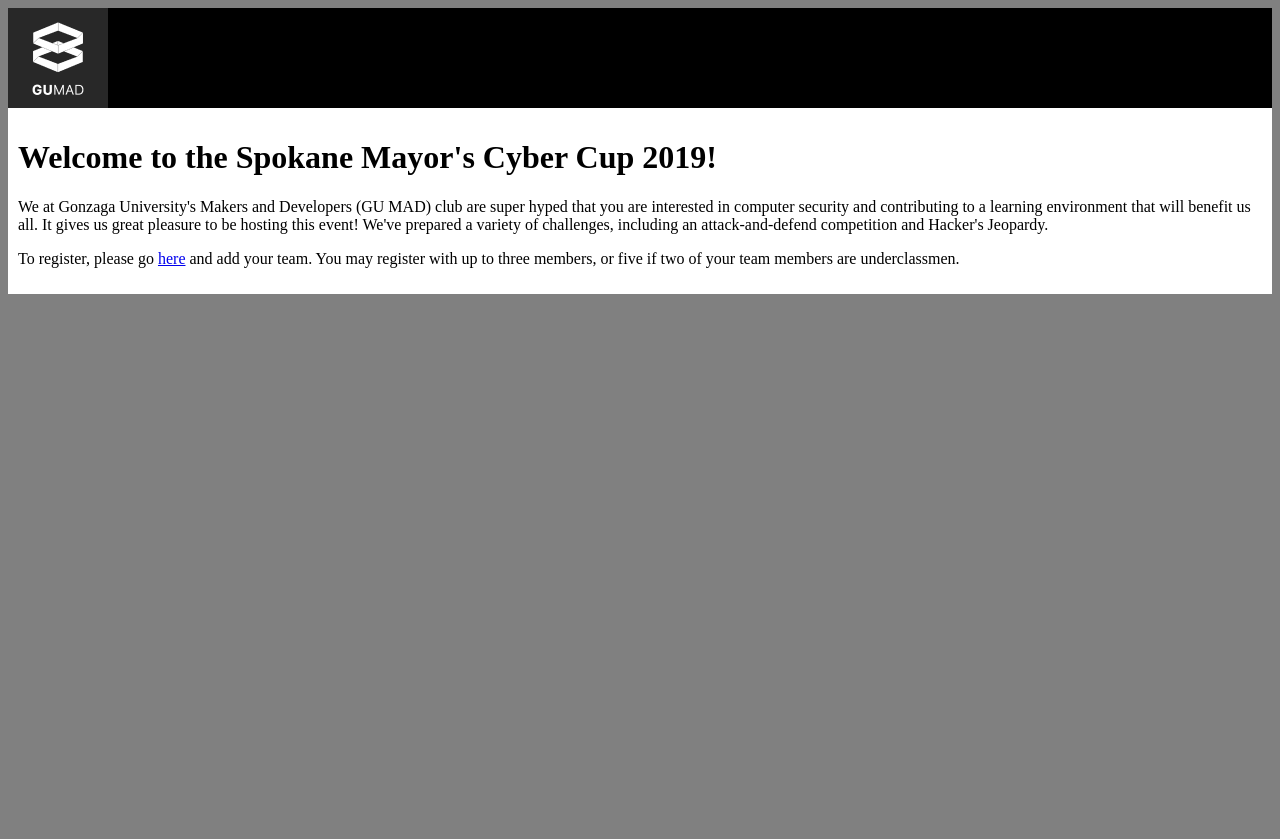
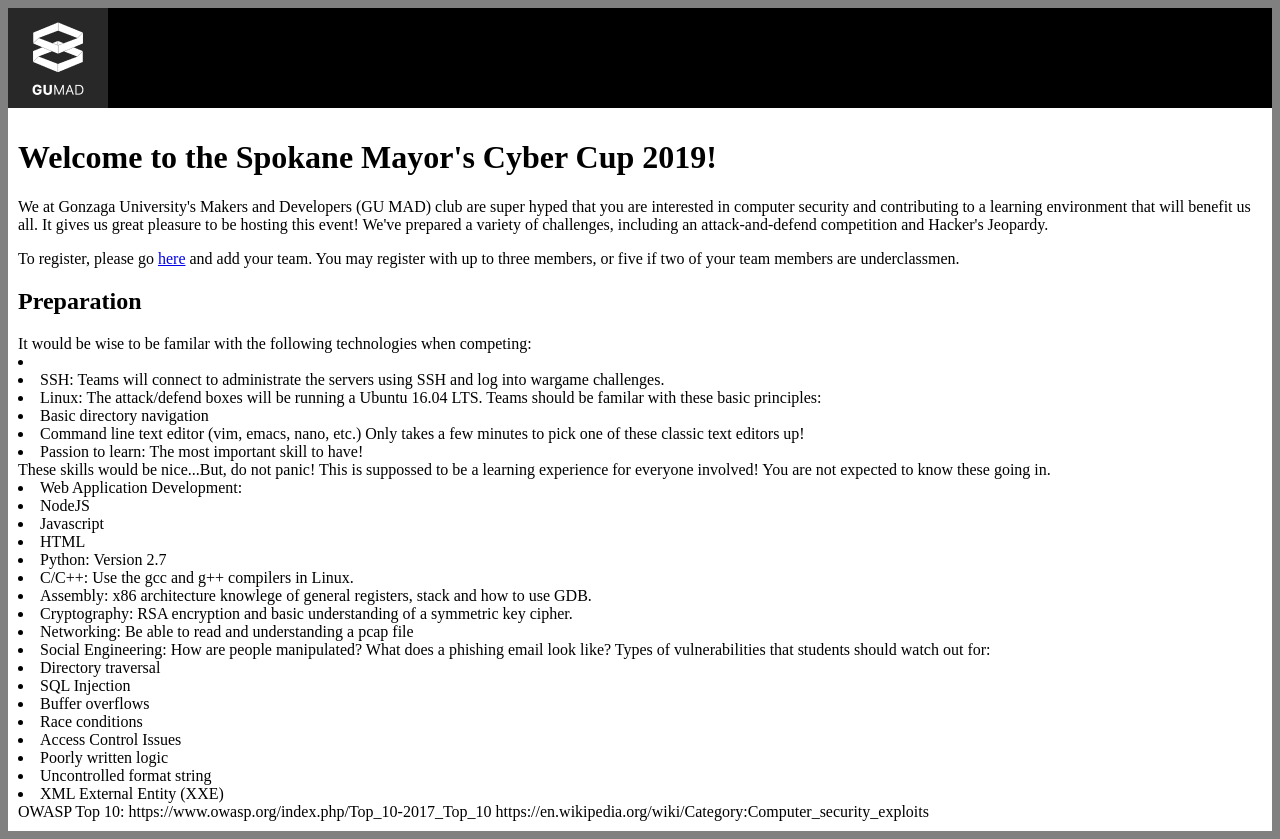
Before and after one commit to tmgreenside/GUMAD_CTF, a Django app: page / in a window 1280 px wide. Before the commit the page ends 294 px from the top, so only its background shows below. Run offline with Django 3.2, Linux system fonts and the light colour scheme.

Commit message:
Update index.html

```diff
--- a/GUMAD_CTF/CTF/templates/CTF/index.html
+++ b/GUMAD_CTF/CTF/templates/CTF/index.html
@@ -13,4 +13,42 @@ including an attack-and-defend competition and Hacker's Jeopardy.</p>
     may register with up to three members, or five if two of your team members
     are underclassmen.</p>
 
+<h2> Preparation </h2>
+ It would be wise to be familar with the following technologies when competing:
+ <li>
+	<li>SSH: Teams will connect to administrate the servers using SSH and log into wargame challenges.</li>
+	<li> Linux: The attack/defend boxes will be running a Ubuntu 16.04 LTS. Teams should be familar with these basic principles:
+	<li> Basic directory navigation </li>
+	<li> Command line text editor (vim, emacs, nano, etc.) Only takes a few minutes to pick one of these classic text editors up! </li> </li>
+	<li> Passion to learn: The most important skill to have! </li>
+ </li>
+
+ These skills would be nice...But, do not panic! This is suppossed to be a learning experience for everyone involved! You are not expected to know these going in.
+  <li>Web Application Development:
+	  <li>NodeJS</li>
+	  <li> Javascript </li>
+	  <li> HTML </li>
+  </li>
+  <li> Python: Version 2.7 </li>
+  <li> C/C++: Use the gcc and g++ compilers in Linux. </li>
+  <li> Assembly: x86 architecture knowlege of general registers, stack and how to use GDB. </li>
+  <li> Cryptography: RSA encryption and basic understanding of a symmetric key cipher. </li>
+  <li> Networking: Be able to read and understanding a pcap file </li>
+  <li> Social Engineering: How are people manipulated? What does a phishing email look like?
+
+
+ Types of vulnerabilities that students should watch out for:
+ <li> Directory traversal</li>
+ <li> SQL Injection </li>
+ <li> Buffer overflows</li>
+ <li> Race conditions </li>
+ <li> Access Control Issues </li>
+ <li> Poorly written logic </li>
+ <li> Uncontrolled format string </li>
+ <li> XML External Entity (XXE) </li>
+
+
+OWASP Top 10: https://www.owasp.org/index.php/Top_10-2017_Top_10
+https://en.wikipedia.org/wiki/Category:Computer_security_exploits
+
 {% endblock %}
```
